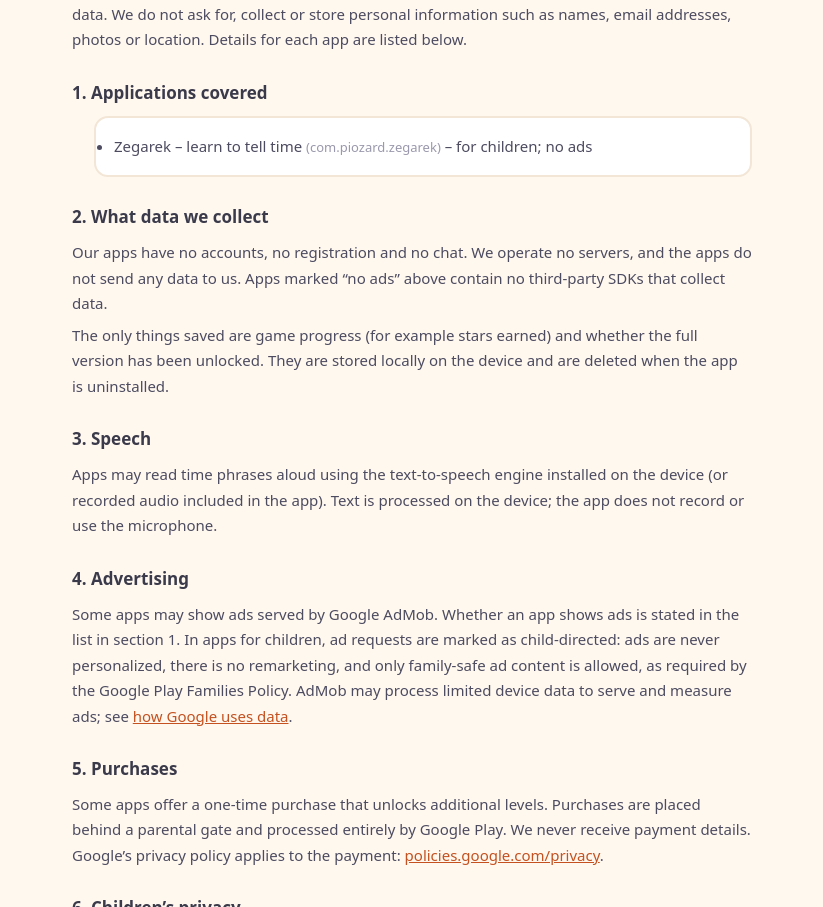
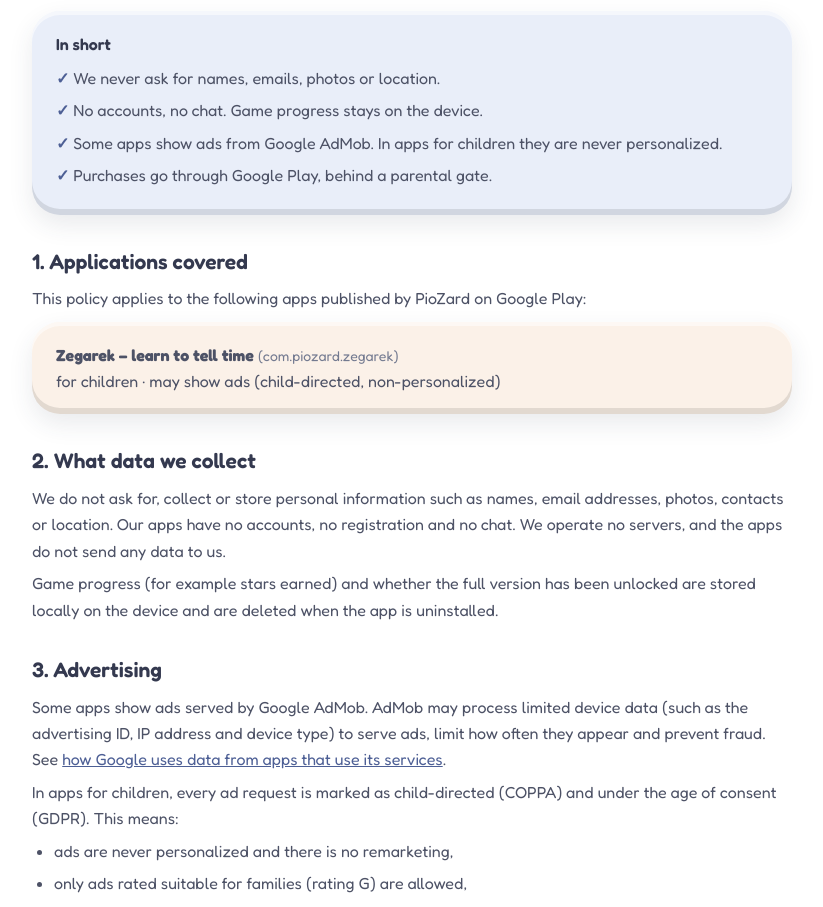
Before and after one commit to PioZard/piozard.github.io, a plain HTML site: page privacy.html in a window 1280 px wide. Shown: the part 175-1082 px from the top of the page, without its empty margins (228-1051 px from the left). Drawn offline with Linux system fonts and the light colour scheme.

Commit message:
Polityka w stylu strony, reklamy AdMob dla dzieci; app-ads.txt

```diff
--- a/privacy.html
+++ b/privacy.html
@@ -4,69 +4,115 @@
     <meta charset="UTF-8">
     <meta name="viewport" content="width=device-width, initial-scale=1.0">
     <title>Privacy Policy | PioZard</title>
+    <link rel="icon" href="img/pio.webp">
+    <link rel="preconnect" href="https://fonts.googleapis.com">
+    <link rel="preconnect" href="https://fonts.gstatic.com" crossorigin>
+    <link href="https://fonts.googleapis.com/css2?family=Fredoka:wght@400;500;600;700&display=swap" rel="stylesheet">
     <style>
+        :root {
+            --bluza: #6b82c4;
+            --bluza-ciemna: #4d5f95;
+            --bluza-jasna: #e9eef9;
+            --futro-jasne: #fbf1e8;
+            --tusz: #34394f;
+            --szary: #737a90;
+        }
         * { margin: 0; padding: 0; box-sizing: border-box; }
         body {
-            background: #fff8ef;
-            color: #3b3a4a;
-            font-family: system-ui, -apple-system, "Segoe UI", Roboto, sans-serif;
-            line-height: 1.7;
-            padding: 24px 16px;
+            background: #fff;
+            color: var(--tusz);
+            font-family: "Fredoka", system-ui, sans-serif;
+            line-height: 1.65;
+            padding: 0 16px;
         }
-        .container { max-width: 680px; margin: 0 auto; }
-        h1 { font-size: 26px; margin: 16px 0 4px; }
-        h2 { font-size: 17px; margin: 26px 0 8px; }
-        p, li { font-size: 15px; color: #4d4b60; margin: 6px 0; }
-        ul { margin-left: 22px; }
-        .date { color: #9a98ac; font-size: 13px; }
-        .apps { background: #fff; border: 2px solid #f3e6d6; border-radius: 14px; padding: 10px 18px; }
-        .pkg { color: #9a98ac; font-size: 13px; }
-        a { color: #c4511f; }
-        .back { display: inline-block; margin-top: 8px; font-size: 14px; }
+        .container { max-width: 760px; margin: 0 auto; padding: 24px 0 40px; }
+        a { color: var(--bluza-ciemna); }
+        .clay {
+            border-radius: 28px;
+            box-shadow:
+                inset 0 4px 0 rgba(255, 255, 255, .55),
+                inset 0 -6px 0 rgba(0, 0, 0, .10),
+                0 10px 24px rgba(52, 57, 79, .10);
+        }
+        .back { font-weight: 500; text-decoration: none; }
+        .naglowek { display: flex; align-items: center; gap: 18px; margin: 18px 0 8px; }
+        .naglowek img { width: 96px; height: auto; }
+        h1 { font-size: clamp(30px, 6vw, 42px); font-weight: 700; line-height: 1.1; }
+        .date { color: var(--szary); font-size: 15px; }
+        .skrot { background: var(--bluza-jasna); padding: 20px 24px; margin: 20px 0 8px; }
+        .skrot b { font-weight: 600; }
+        .skrot ul { list-style: none; margin-top: 8px; }
+        .skrot li::before { content: "✓ "; color: var(--bluza-ciemna); font-weight: 700; }
+        h2 { font-size: 21px; font-weight: 600; margin: 30px 0 6px; }
+        p, li { font-size: 16px; color: #4d5266; margin: 6px 0; }
+        ul.lista { margin-left: 22px; }
+        .apps { background: var(--futro-jasne); padding: 14px 24px; margin-top: 10px; }
+        .apps li { list-style: none; }
+        .pkg { color: var(--szary); font-size: 14px; }
+        .kontakt { background: var(--bluza); color: #fff; padding: 22px 24px; margin-top: 30px; }
+        .kontakt h2 { color: #fff; margin-top: 0; }
+        .kontakt p, .kontakt a { color: #fff; }
     </style>
 </head>
 <body>
 <div class="container">
     <a class="back" href="index.html">← PioZard</a>
-    <h1>Privacy Policy</h1>
-    <p class="date">Effective date: October 29, 2026</p>
 
-    <p>This policy explains how the mobile applications published by PioZard on Google Play
-        handle data. We do not ask for, collect or store personal information such as
-        names, email addresses, photos or location. Details for each app are listed below.</p>
+    <div class="naglowek">
+        <img src="img/pio.webp" width="640" height="648" alt="">
+        <div>
+            <h1>Privacy Policy</h1>
+            <p class="date">Effective date: October 29, 2026</p>
+        </div>
+    </div>
+
+    <div class="skrot clay">
+        <b>In short</b>
+        <ul>
+            <li>We never ask for names, emails, photos or location.</li>
+            <li>No accounts, no chat. Game progress stays on the device.</li>
+            <li>Some apps show ads from Google AdMob. In apps for children they are never personalized.</li>
+            <li>Purchases go through Google Play, behind a parental gate.</li>
+        </ul>
+    </div>
 
     <h2>1. Applications covered</h2>
-    <ul class="apps">
-        <li>Zegarek – learn to tell time <span class="pkg">(com.piozard.zegarek)</span>
-            – for children; no ads</li>
+    <p>This policy applies to the following apps published by PioZard on Google Play:</p>
+    <ul class="apps clay">
+        <li><b>Zegarek – learn to tell time</b> <span class="pkg">(com.piozard.zegarek)</span><br>
+            for children · may show ads (child-directed, non-personalized)</li>
     </ul>
 
     <h2>2. What data we collect</h2>
-    <p>Our apps have no accounts, no registration and no chat. We operate no servers,
-        and the apps do not send any data to us. Apps marked “no ads” above contain no
-        third-party SDKs that collect data.</p>
-    <p>The only things saved are game progress (for example stars earned) and whether the
-        full version has been unlocked. They are stored locally on the device and are deleted
-        when the app is uninstalled.</p>
+    <p>We do not ask for, collect or store personal information such as names, email
+        addresses, photos, contacts or location. Our apps have no accounts, no registration
+        and no chat. We operate no servers, and the apps do not send any data to us.</p>
+    <p>Game progress (for example stars earned) and whether the full version has been
+        unlocked are stored locally on the device and are deleted when the app is
+        uninstalled.</p>
 
-    <h2>3. Speech</h2>
-    <p>Apps may read time phrases aloud using the text-to-speech engine installed on the
-        device (or recorded audio included in the app). Text is processed on the device;
-        the app does not record or use the microphone.</p>
+    <h2>3. Advertising</h2>
+    <p>Some apps show ads served by Google AdMob. AdMob may process limited device data
+        (such as the advertising ID, IP address and device type) to serve ads, limit how often
+        they appear and prevent fraud. See
+        <a href="https://policies.google.com/technologies/partner-sites">how Google uses data from apps that use its services</a>.</p>
+    <p>In apps for children, every ad request is marked as child-directed (COPPA) and
+        under the age of consent (GDPR). This means:</p>
+    <ul class="lista">
+        <li>ads are never personalized and there is no remarketing,</li>
+        <li>only ads rated suitable for families (rating G) are allowed,</li>
+        <li>only ad networks certified for the Google Play Families program are used.</li>
+    </ul>
 
-    <h2>4. Advertising</h2>
-    <p>Some apps may show ads served by Google AdMob. Whether an app shows ads is stated
-        in the list in section 1. In apps for children, ad requests are marked as
-        child-directed: ads are never personalized, there is no remarketing, and only
-        family-safe ad content is allowed, as required by the Google Play Families Policy.
-        AdMob may process limited device data to serve and measure ads; see
-        <a href="https://policies.google.com/technologies/partner-sites">how Google uses data</a>.</p>
-
-    <h2>5. Purchases</h2>
-    <p>Some apps offer a one-time purchase that unlocks additional levels. Purchases are
+    <h2>4. Purchases</h2>
+    <p>Some apps offer a one-time purchase that unlocks additional content. Purchases are
         placed behind a parental gate and processed entirely by Google Play. We never receive
         payment details. Google’s privacy policy applies to the payment:
         <a href="https://policies.google.com/privacy">policies.google.com/privacy</a>.</p>
+
+    <h2>5. Speech</h2>
+    <p>Apps may read text aloud using the text-to-speech engine installed on the device or
+        recorded audio included in the app. The apps do not use the microphone.</p>
 
     <h2>6. Children’s privacy</h2>
     <p>Our apps for children comply with the Google Play Families Policy. We do not
@@ -77,13 +123,20 @@
     <p>The apps request no sensitive permissions (no camera, microphone, location or
         contacts). Apps with ads use internet access only to load ads.</p>
 
-    <h2>8. Changes</h2>
+    <h2>8. Your rights</h2>
+    <p>Because we hold no personal data, there is nothing for us to access, correct or delete.
+        You can reset ad data on your device in Android settings (Google → Ads), and remove all
+        app data by uninstalling the app.</p>
+
+    <h2>9. Changes</h2>
     <p>If this policy changes, the new version will be published on this page with an
         updated date.</p>
 
-    <h2>9. Contact</h2>
-    <p>PioZard · Piotr Leszczyński, Poland<br>
-        <a href="mailto:piozard.studio@gmail.com">piozard.studio@gmail.com</a></p>
+    <div class="kontakt clay">
+        <h2>10. Contact</h2>
+        <p>PioZard · Piotr Leszczyński, Poland<br>
+            <a href="mailto:piozard.studio@gmail.com">piozard.studio@gmail.com</a></p>
+    </div>
 </div>
 </body>
 </html>
```
Also changed, not shown: app-ads.txt (added).
